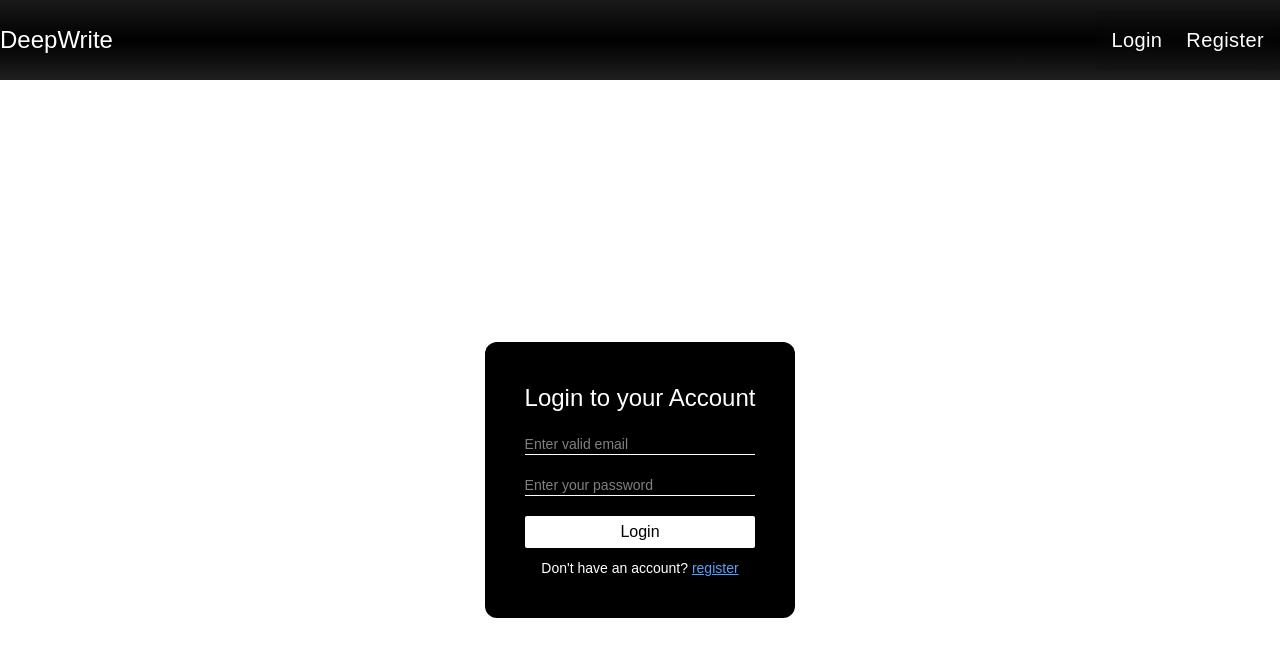
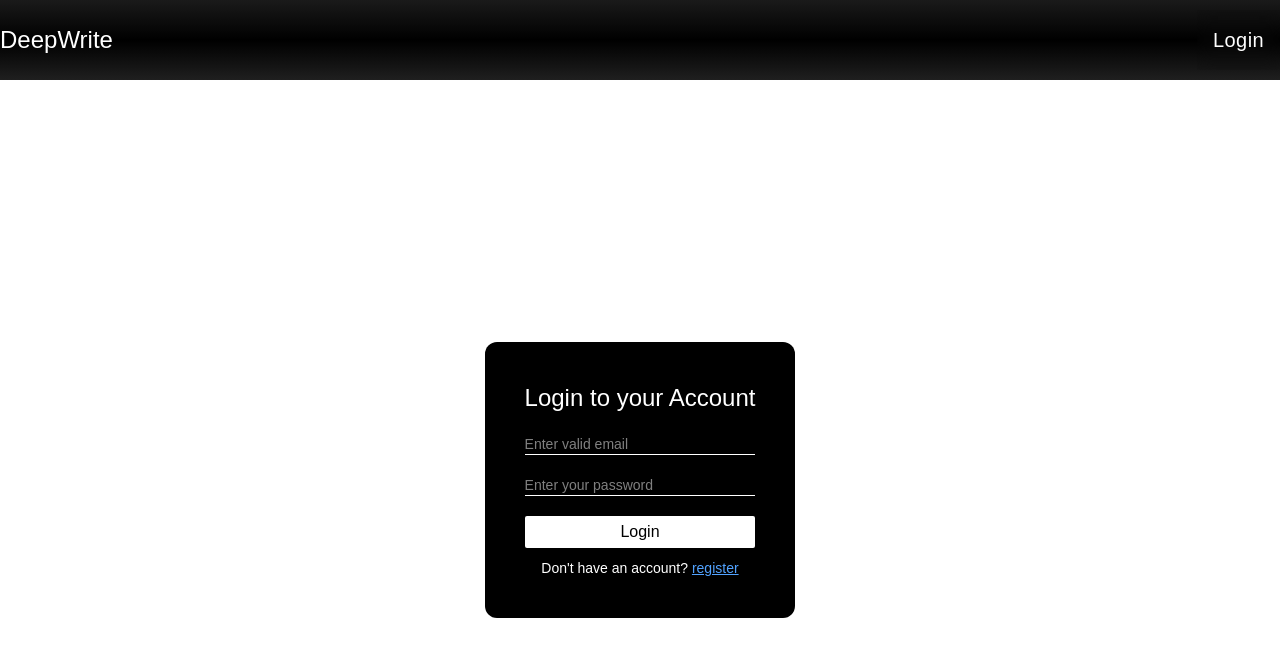
Before and after one commit to Bhargav2122/DeepWrite, a React (Vite) app in the folder frontend/: page /login in a window 1280 px wide. Shown: the top 656 px of the page. Built offline with nearby package versions, Linux system fonts and the light colour scheme; no server answers; a web font is replaced by a local one.

Commit message:
fixing small changes

```diff
--- a/frontend/src/api/axios.js
+++ b/frontend/src/api/axios.js
@@ -2,7 +2,8 @@ import axios from 'axios';
 
 
 const api = axios.create({
-    baseURL: `${import.meta.env.VITE_API_URL}/api`,
+   // baseURL: `${import.meta.env.VITE_API_URL}/api`,
+   baseURL:'http://localhost:2000/api',
     withCredentials: true
 })
 
--- a/frontend/src/components/Navbar.jsx
+++ b/frontend/src/components/Navbar.jsx
@@ -29,24 +29,24 @@ const Navbar = () => {
         {user ? (
           <>
             <Link
+              to="/"
+              className="font-gothic text-base md:text-lg lg:text-[1.02rem] hover-underline"
+            >
+              Home
+            </Link>
+
+            <Link
               to="/create"
               className="font-gothic text-base md:text-lg lg:text-[1.02rem] hover-underline"
             >
-              Create
+             Create
             </Link>
 
             <Link
               to="/my"
               className="font-gothic text-base md:text-lg lg:text-[1.02rem] hover-underline"
             >
-              MyBlogs
-            </Link>
-
-            <Link
-              to="/"
-              className="font-gothic text-base md:text-lg lg:text-[1.02rem] hover-underline"
-            >
-              Home
+              Myblogs
             </Link>
 
             <button
@@ -65,12 +65,6 @@ const Navbar = () => {
               Login
             </Link>
 
-            <Link
-              to="/register"
-              className="font-gothic text-base md:text-lg lg:text-xl hover-underline"
-            >
-              Register
-            </Link>
           </>
         )}
       </div>
--- a/frontend/src/features/auth/authApi.js
+++ b/frontend/src/features/auth/authApi.js
@@ -3,14 +3,14 @@ import api from '../../api/axios'
 
 export const register =  async(data) => {
         const res = await api.post('/auth/register', data);
-        //console.log(res.data);
+        console.log(res.data);
         return res.data;
 
 
 }
 export const login = async(data) => {
         const res = await api.post('/auth/login', data);
-       // console.log(res.data)
+       console.log(res.data)
         return res.data;
 }
 
```
Also changed, not shown: 1 other file (tests, documents, lock files or other folders).
